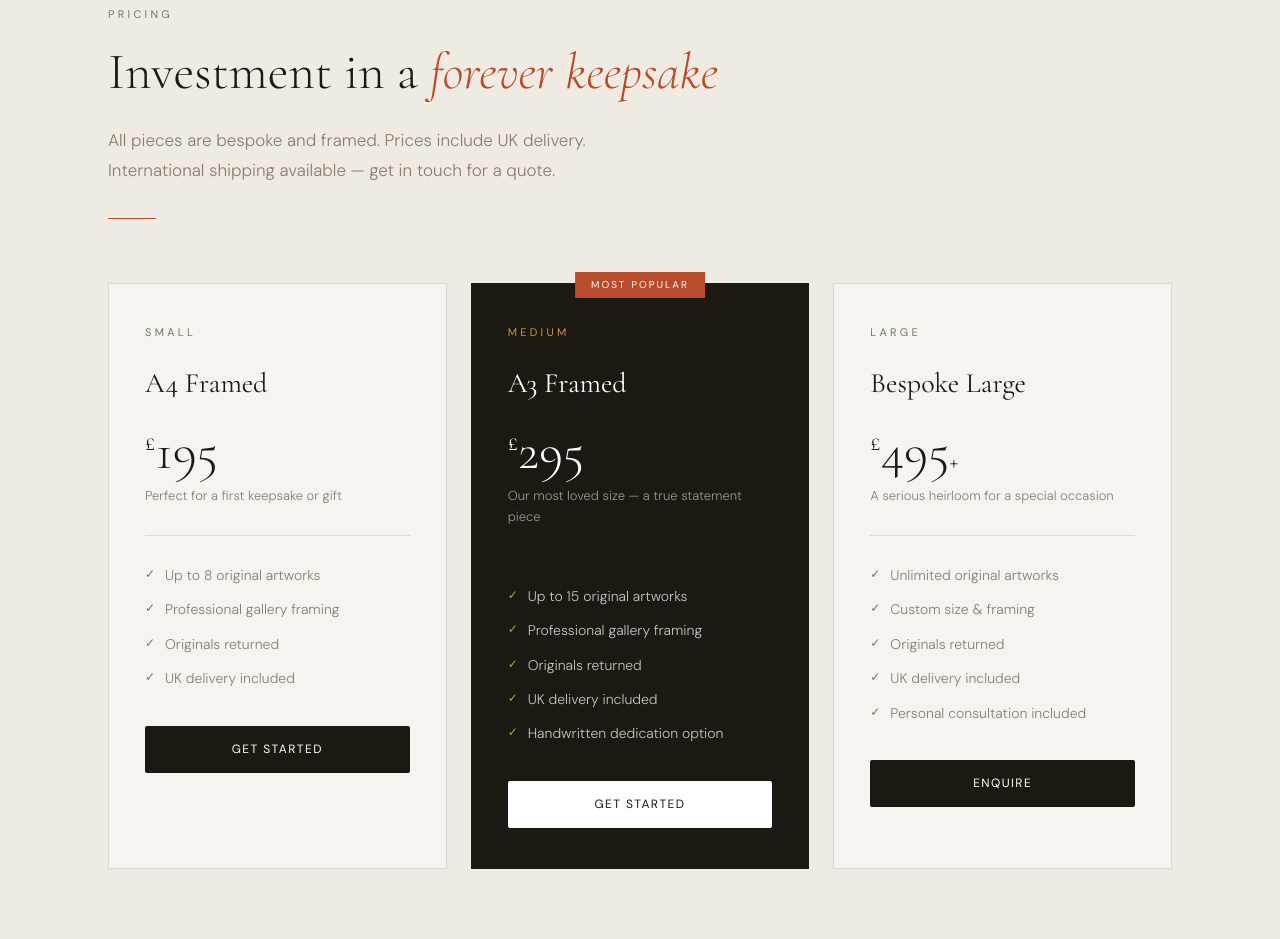
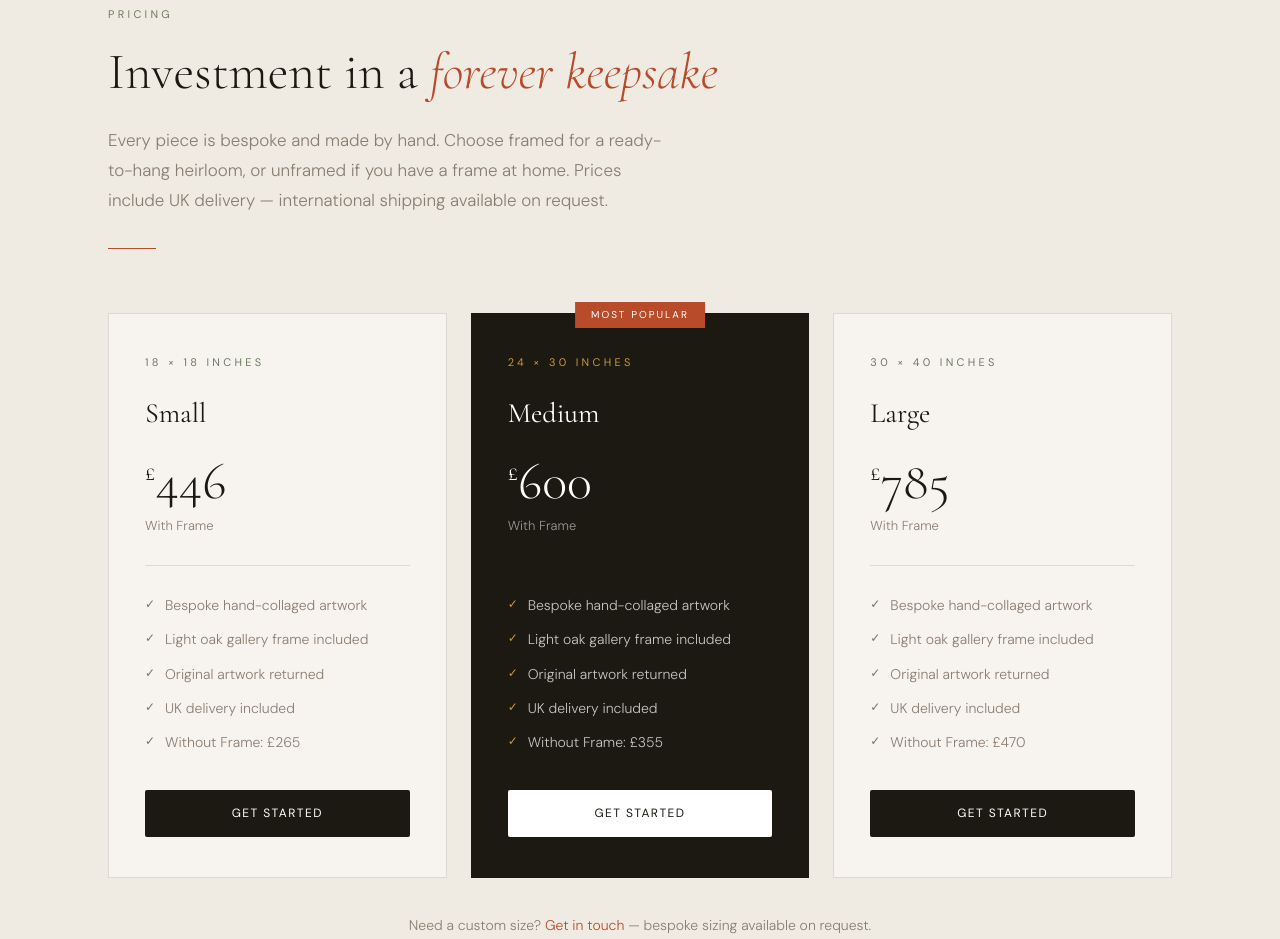
Before and after one commit to brookewitt/littlestgalleries.com, a plain HTML site: page index.html in a window 1280 px wide. Shown: the part 2640-3579 px from the top of the page. Drawn offline with nearby package versions, Linux system fonts and the light colour scheme.

Commit message:
Update index.html

```diff
--- a/index.html
+++ b/index.html
@@ -651,58 +651,61 @@
   <div class="container">
     <span class="section-eyebrow fade-in">Pricing</span>
     <h2 class="section-title fade-in">Investment in a <em>forever keepsake</em></h2>
-    <p class="section-body fade-in">All pieces are bespoke and framed. Prices include UK delivery. International shipping available — get in touch for a quote.</p>
+    <p class="section-body fade-in">Every piece is bespoke and made by hand. Choose framed for a ready-to-hang heirloom, or unframed if you have a frame at home. Prices include UK delivery — international shipping available on request.</p>
     <div class="divider fade-in"></div>
 
     <div class="pricing-grid">
       <div class="price-card fade-in">
-        <p class="section-eyebrow">Small</p>
-        <p class="price-name">A4 Framed</p>
-        <p class="price-amount"><sup>£</sup>195</p>
-        <p class="price-desc">Perfect for a first keepsake or gift</p>
+        <p class="section-eyebrow">18 × 18 inches</p>
+        <p class="price-name">Small</p>
+        <p class="price-amount"><sup>£</sup>446</p>
+        <p class="price-desc">With Frame</p>
         <div class="price-line"></div>
         <ul class="price-features">
-          <li>Up to 8 original artworks</li>
-          <li>Professional gallery framing</li>
-          <li>Originals returned</li>
+          <li>Bespoke hand-collaged artwork</li>
+          <li>Light oak gallery frame included</li>
+          <li>Original artwork returned</li>
           <li>UK delivery included</li>
+          <li>Without Frame: £265</li>
         </ul>
         <a href="#contact" class="btn-card btn-card-dark">Get Started</a>
       </div>
 
       <div class="price-card featured fade-in">
         <div class="price-badge">Most Popular</div>
-        <p class="section-eyebrow">Medium</p>
-        <p class="price-name">A3 Framed</p>
-        <p class="price-amount"><sup>£</sup>295</p>
-        <p class="price-desc">Our most loved size — a true statement piece</p>
+        <p class="section-eyebrow">24 × 30 inches</p>
+        <p class="price-name">Medium</p>
+        <p class="price-amount"><sup>£</sup>600</p>
+        <p class="price-desc">With Frame</p>
         <div class="price-line"></div>
         <ul class="price-features">
-          <li>Up to 15 original artworks</li>
-          <li>Professional gallery framing</li>
-          <li>Originals returned</li>
+          <li>Bespoke hand-collaged artwork</li>
+          <li>Light oak gallery frame included</li>
+          <li>Original artwork returned</li>
           <li>UK delivery included</li>
-          <li>Handwritten dedication option</li>
+          <li>Without Frame: £355</li>
         </ul>
         <a href="#contact" class="btn-card btn-card-light">Get Started</a>
       </div>
 
       <div class="price-card fade-in">
-        <p class="section-eyebrow">Large</p>
-        <p class="price-name">Bespoke Large</p>
-        <p class="price-amount"><sup>£</sup>495<span style="font-size:22px">+</span></p>
-        <p class="price-desc">A serious heirloom for a special occasion</p>
+        <p class="section-eyebrow">30 × 40 inches</p>
+        <p class="price-name">Large</p>
+        <p class="price-amount"><sup>£</sup>785</p>
+        <p class="price-desc">With Frame</p>
         <div class="price-line"></div>
         <ul class="price-features">
-          <li>Unlimited original artworks</li>
-          <li>Custom size &amp; framing</li>
-          <li>Originals returned</li>
+          <li>Bespoke hand-collaged artwork</li>
+          <li>Light oak gallery frame included</li>
+          <li>Original artwork returned</li>
           <li>UK delivery included</li>
-          <li>Personal consultation included</li>
+          <li>Without Frame: £470</li>
         </ul>
-        <a href="#contact" class="btn-card btn-card-dark">Enquire</a>
+        <a href="#contact" class="btn-card btn-card-dark">Get Started</a>
       </div>
     </div>
+
+    <p style="text-align:center; margin-top: 36px; font-size:14px; color: var(--mid); font-weight:300;">Need a custom size? <a href="#contact" style="color:var(--rust); text-decoration:none;">Get in touch</a> — bespoke sizing available on request.</p>
   </div>
 </section>
 
```
